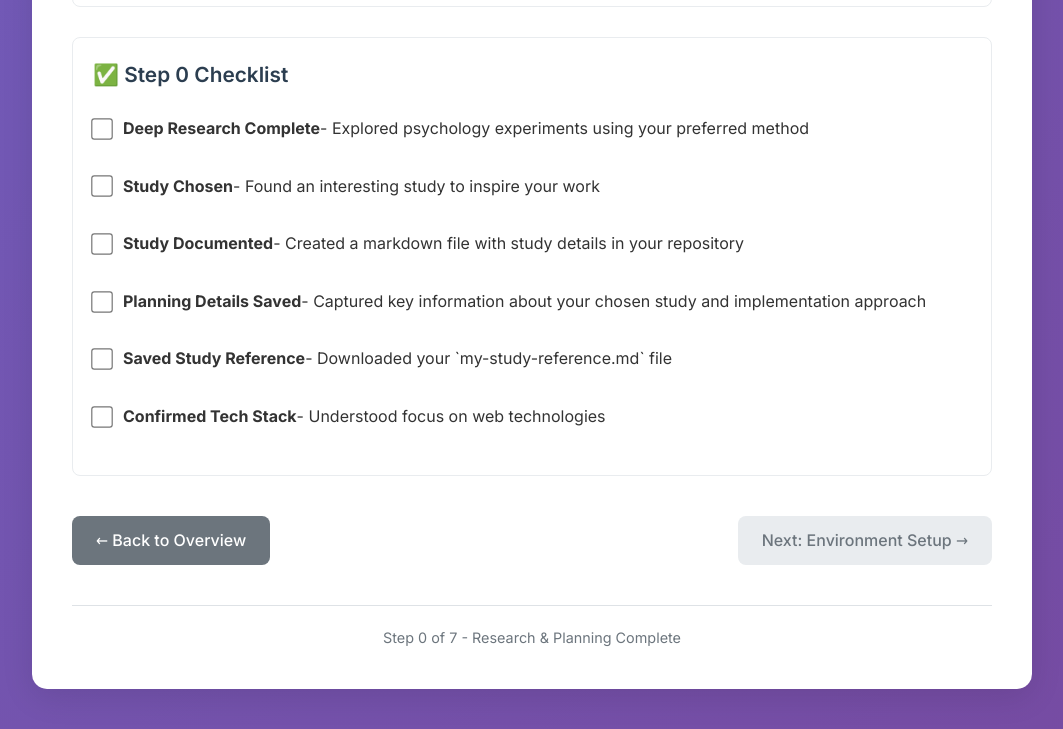
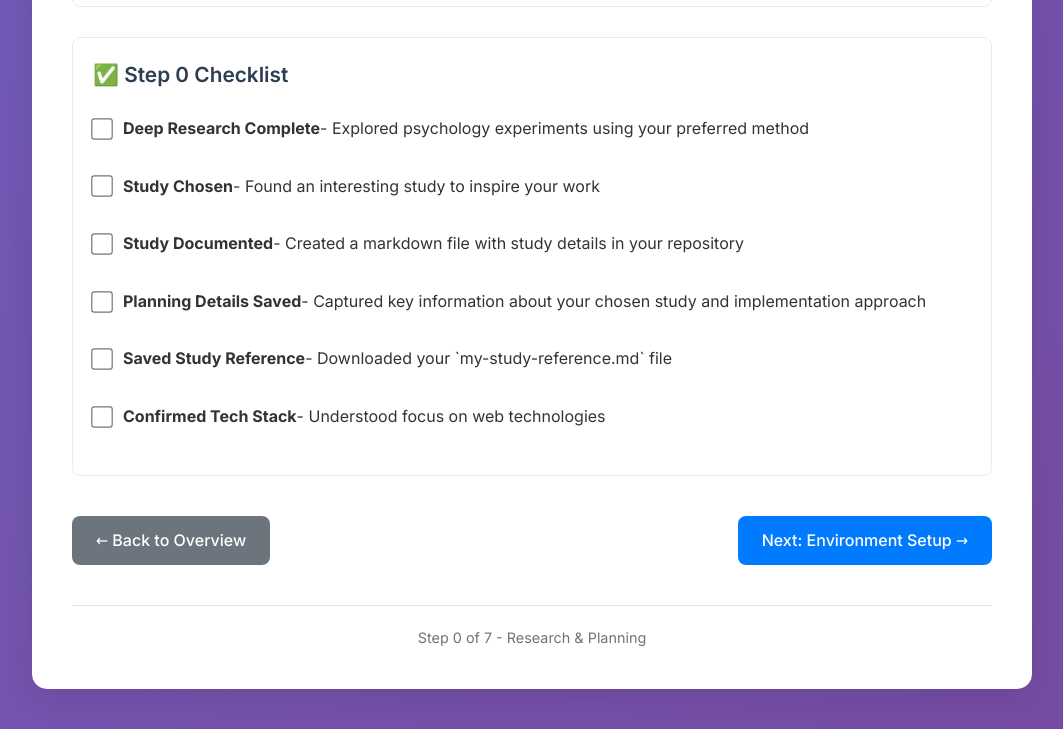
Before and after one commit to Build-Gravity/britt-lab, a plain HTML site: page Mock Project/option-a-step0/index.html in a window 1280 px wide. Shown: the part 4907-5636 px from the top of the page, without its empty margins (108-1171 px from the left). Drawn offline with Linux system fonts and the light colour scheme.

Commit message:
fixed broken next step button

```diff
--- a/Mock Project/option-a-step0/index.html
+++ b/Mock Project/option-a-step0/index.html
@@ -205,11 +205,11 @@
 
         <div class="navigation">
             <a href="../../index.html" class="nav-btn secondary">← Back to Overview</a>
-            <a href="#" class="nav-btn primary disabled" id="next-step-btn">Next: Environment Setup →</a>
+            <a href="../option-a-step1/index.html" class="nav-btn primary" id="next-step-btn">Next: Environment Setup →</a>
         </div>
 
         <div class="footer">
-            <p>Step 0 of 7 - Research & Planning Complete</p>
+            <p>Step 0 of 7 - Research & Planning</p>
         </div>
     </div>
 
```
Also changed, not shown: Mock Project/option-a-step4/index.html (+1 -1 lines).
